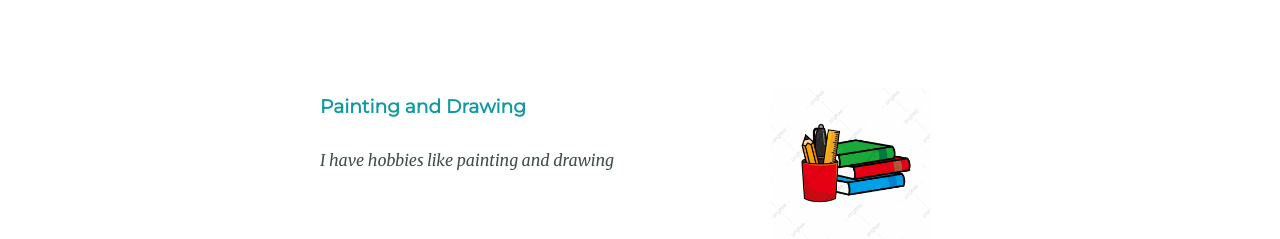
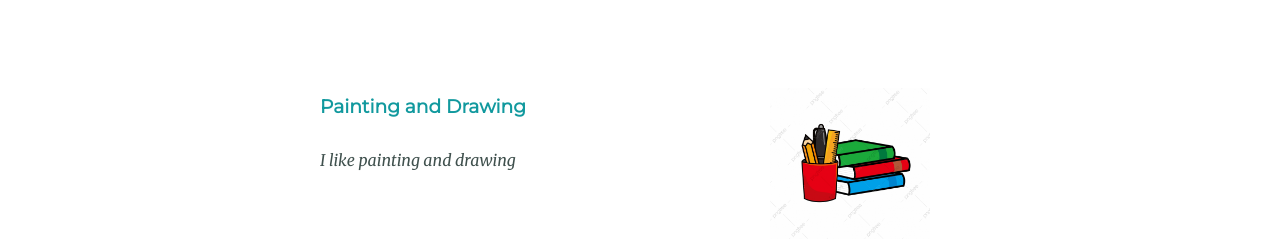
Before and after one commit to Apoorva-Ghodkhande/My-Site, a plain HTML site: page index.html in a window 1280 px wide. Shown: the part 1680-1919 px from the top of the page. Drawn offline with Linux system fonts and the light colour scheme.

Commit message:
Update index.html

```diff
--- a/index.html
+++ b/index.html
@@ -36,7 +36,7 @@
       <div class="skill-row">
         <img class="hobbies-img" src="Hobbies.jpg" alt="">
         <h3>Painting and Drawing</h3>
-        <p>I have hobbies like painting and drawing</p>
+        <p>I like painting and drawing</p>
       </div>
     </div>
  <hr>
```
